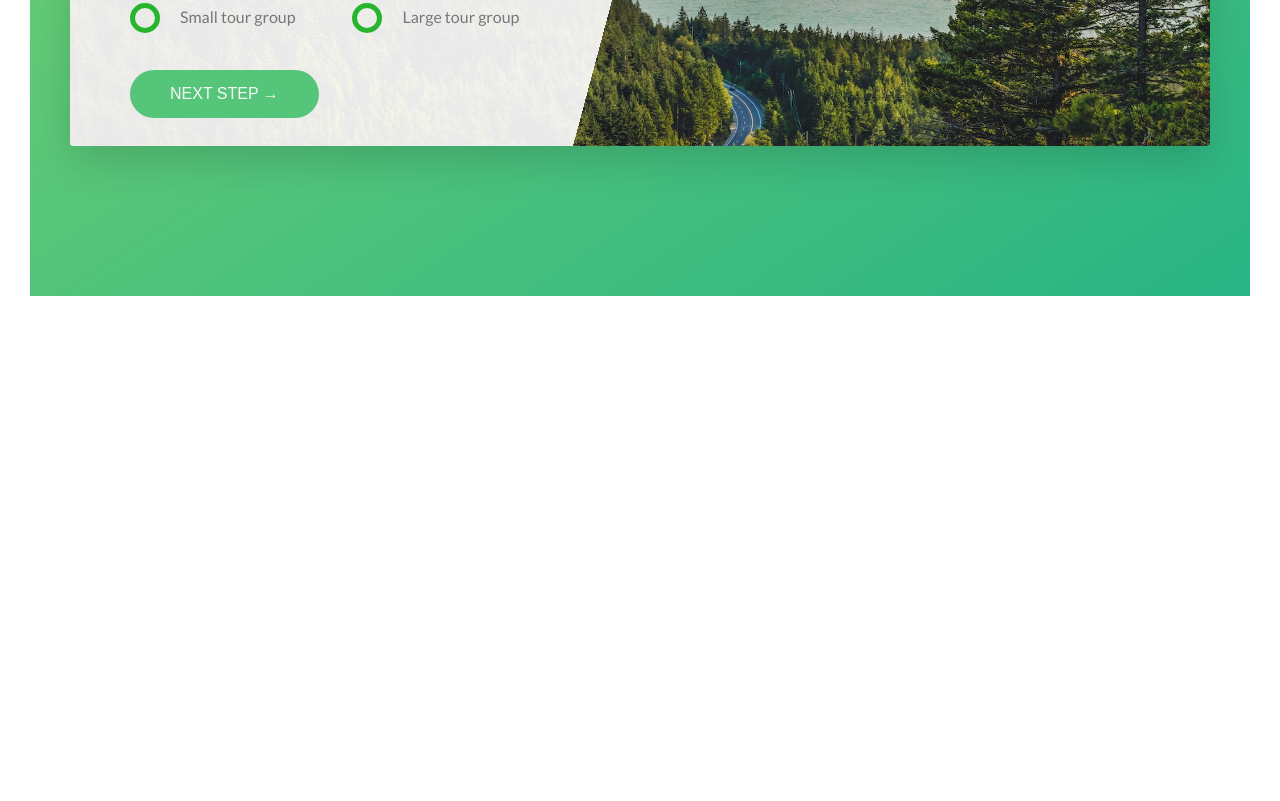
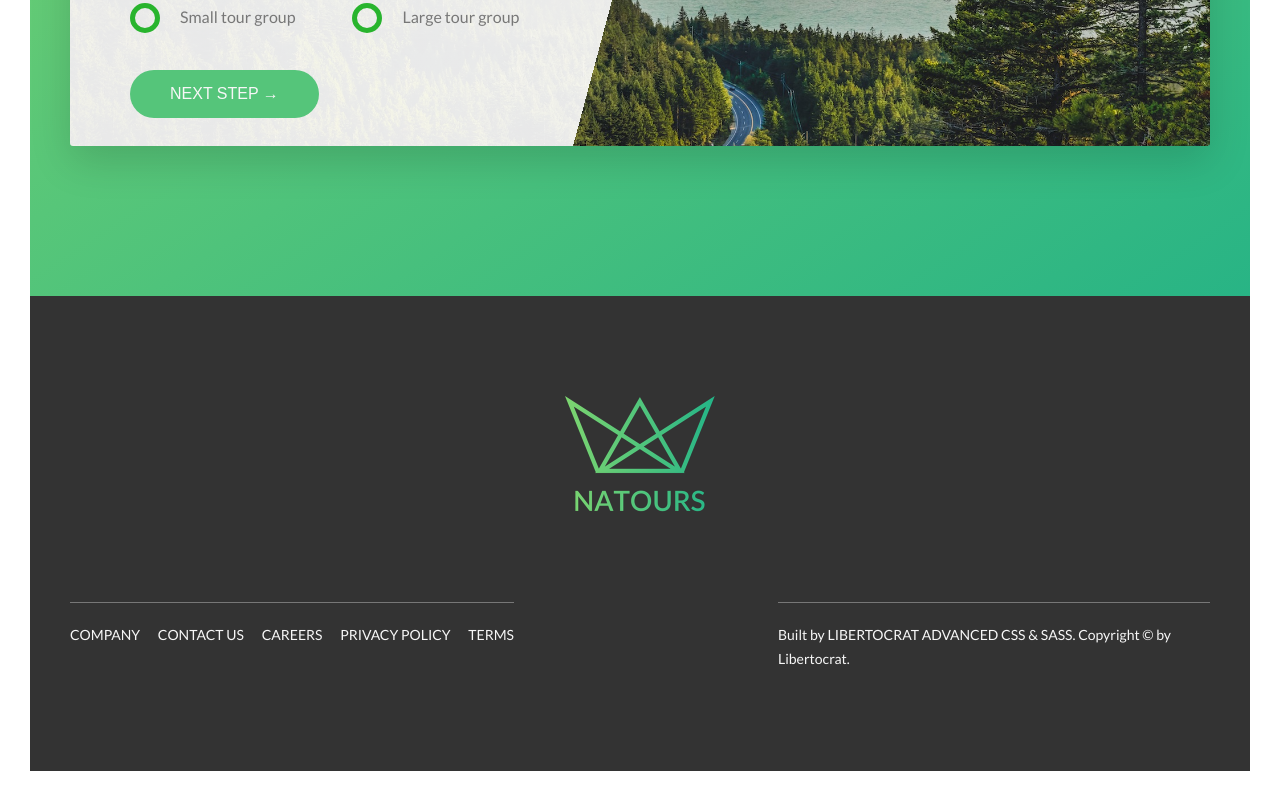
Before and after one commit to Libertocrat/Web-Design, a website: page Natours/source/index.html in a window 1280 px wide. Shown: the part 4956-5757 px from the top of the page. Before the commit the page ends 5282 px from the top, so only its background shows below. Drawn offline with Linux system fonts and the light colour scheme.

Commit message:
Add - Footer

```diff
--- a/Natours/source/index.html
+++ b/Natours/source/index.html
@@ -320,6 +320,30 @@
             </section>
         </main>
 
+        <footer class="footer">
+            <div class="footer__logo-box">
+                <img src="img/logo-green-2x.png" alt="Full Logo" class="footer__logo">
+            </div>
+            <div class="row">
+                <div class="col-1-of-2">
+                    <div class="footer__navigation">
+                        <ul class="footer__list">
+                            <li class="footer__item"><a href="#" class="footer__link">Company</a></li>
+                            <li class="footer__item"><a href="#" class="footer__link">Contact Us</a></li>
+                            <li class="footer__item"><a href="#" class="footer__link">Careers</a></li>
+                            <li class="footer__item"><a href="#" class="footer__link">Privacy policy</a></li>
+                            <li class="footer__item"><a href="#" class="footer__link">Terms</a></li>
+                        </ul>
+                    </div>
+                </div>
+                <div class="col-1-of-2">
+                    <p class="footer__copyright">
+                        Built by <a href="#" class="footer__link">Libertocrat</a> <a href="#" class="footer__link">Advanced CSS & Sass</a>.
+                        Copyright &copy; by Libertocrat.
+                    </p>
+                </div>
+            </div>
+        </footer>
         <!-- GRID SYSTEM TEST
         <section class="grid-test">
             <div class="row">
--- a/Natours/source/sass/abstracts/_variables.scss
+++ b/Natours/source/sass/abstracts/_variables.scss
@@ -19,6 +19,7 @@
 
 $color-grey-dark: #777;
 $color-grey-dark-2: #999;
+$color-grey-dark-3: #333;
 
 $color-white: #fff;
 $color-black: #000;
--- /dev/null
+++ b/Natours/source/sass/layout/_footer.scss
@@ -0,0 +1,61 @@
+.footer {
+    background-color: $color-grey-dark-3;
+    padding: 10rem 0;
+    font-size: 1.4rem;
+    color: $color-grey-light-1;
+
+    &__logo-box {
+        text-align: center;
+        margin-bottom: 8rem;
+    }
+
+    &__logo {
+        width: 15rem;
+        height: auto;
+    }
+
+    &__navigation {
+        border-top: 1px solid $color-grey-dark;
+        padding-top: 2rem;
+        display: inline-block;
+    }
+
+    &__list {
+        list-style: none;
+    }
+
+    &__item {
+        display: inline-block;
+
+        &:not(:last-child) {
+            margin-right: 1.5rem;
+        }
+    }
+
+    &__link {
+
+        &:link,
+        &:visited {
+            color: $color-grey-light-1;
+            background-color: $color-grey-dark-3;
+            text-decoration: none;
+            text-transform: uppercase;
+            display: inline-block;
+            transition: all .2s;
+        }
+
+        &:hover,
+        &:active {
+            color: $color-primary;
+            box-shadow: 0 1rem 2rem rga($color-black, .4);
+            transform: rotate(5deg) scale(1.3);
+        }
+    }
+
+    &__copyright {
+        border-top: 1px solid $color-grey-dark;
+        padding-top: 2rem;
+        width: 80%;
+        float: right;
+    }
+}
--- a/Natours/source/sass/main.scss
+++ b/Natours/source/sass/main.scss
@@ -15,6 +15,7 @@
 @import "components/form";
 @import "components/story";
 
+@import "layout/footer";
 @import "layout/header";
 @import "layout/grid";
 
```
Also changed, not shown: Natours/source/css/style.css.
